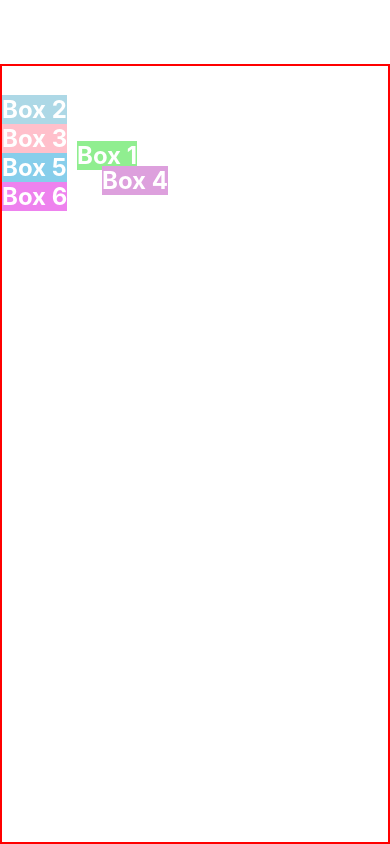
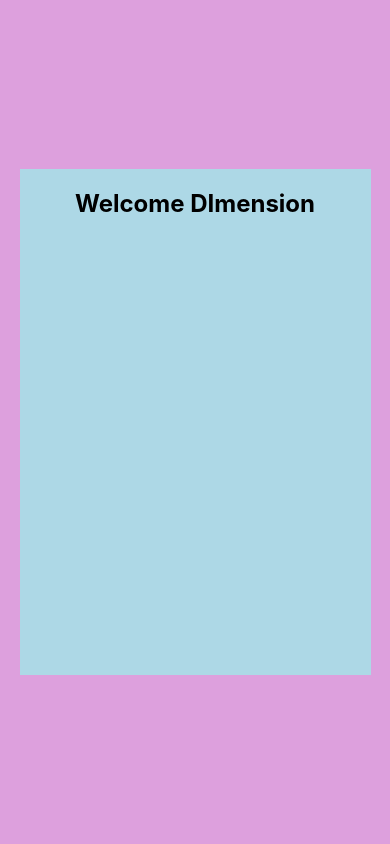
Before and after one commit to OkkashaAlly/react-native-tut, a React Native app: screen / in a window 390 px wide. Built offline with nearby package versions, Linux system fonts and the light colour scheme.

Commit message:
40 - Dimensions API

```diff
--- a/App.js
+++ b/App.js
@@ -1,35 +1,34 @@
-import { StyleSheet, View } from "react-native";
-import Box from "./components/Box";
+import { StyleSheet, Text, View, Dimensions } from "react-native";
 // const logoImg = require("./assets/adaptive-icon.png");
 
 export default function App() {
   return (
     <View style={styles.container}>
-      <Box style={{ backgroundColor: "lightgreen", top: 75, left: 75 }}>Box 1</Box>
-      <Box style={{ backgroundColor: "lightblue" }}>Box 2</Box>
-      <Box style={{ backgroundColor: "pink" }}>Box 3</Box>
-      <Box style={{ backgroundColor: "plum", position: 'absolute', top: 100, left: 100 }}>Box 4</Box>
-      <Box style={{ backgroundColor: "skyblue" }}>Box 5</Box>
-      <Box style={{ backgroundColor: "violet" }}>Box 6</Box>
+      <View style={styles.box}>
+        <Text style={styles.text}>Welcome DImension</Text>
+      </View>
     </View>
   );
 }
 
+const { width, height } = Dimensions.get("window");
+
 const styles = StyleSheet.create({
   container: {
-    marginTop: 64,
-    borderColor: "red",
-    borderWidth: 2,
+    backgroundColor: "plum",
     flex: 1,
-    // height: 100,
-    // width: 200,
-    flexWrap: "nowrap", // "wrap" | "nowrap" | "wrap-reverse"
-    alignContent: "flex-start", // "flex-start" | "flex-end" | "center" | "space-between" | "space-around" | "stretch"
-    flexDirection: "column", // "row" | "column" | "row-reverse" | "column-reverse"
-    justifyContent: "flex-start", // "flex-start" | "flex-end" | "center" | "space-between" | "space-around" | "space-evenly"
-    alignItems: "flex-start", // "stretch" | "flex-start" | "flex-end" | "center" | "baseline"
-    // rowGap: 10,
-    // columnGap: 10,
-    // gap: 10,
+    alignItems: "center",
+    justifyContent: "center",
+  },
+  box: {
+    backgroundColor: "lightblue",
+    padding: 20,
+    height: height > 500 ? "60%": '90%',
+    width: width > 500 ? "70%": '90%',
+  },
+  text: {
+    fontWeight: "bold",
+    fontSize: 24,
+    textAlign: "center",
   },
 });
```
